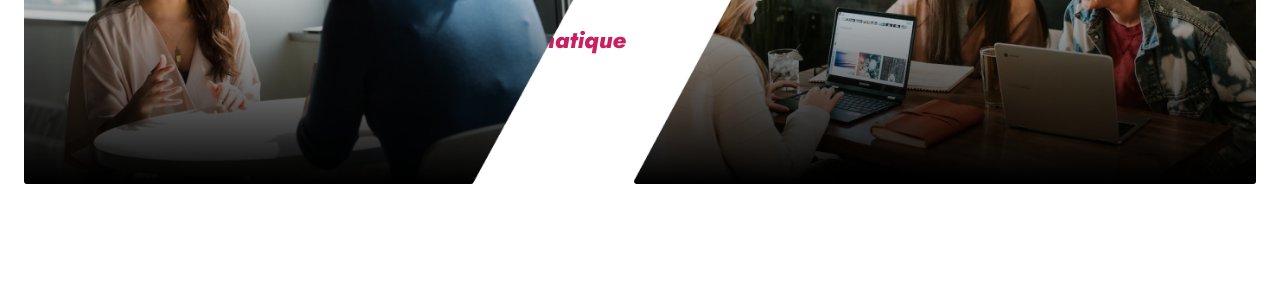
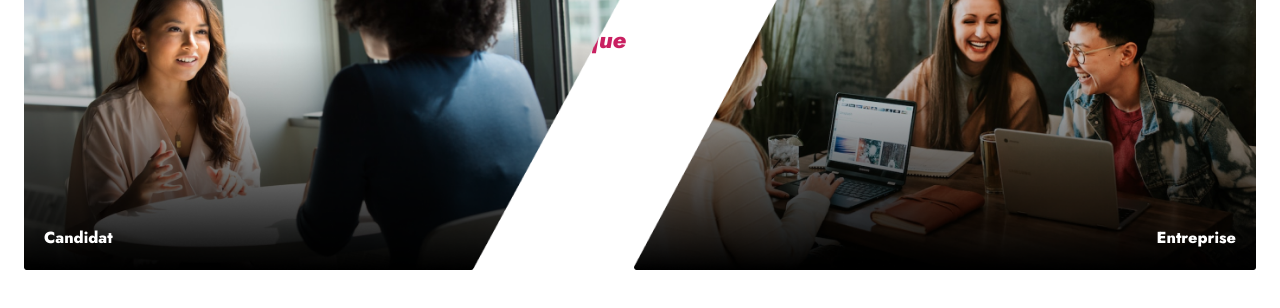
Before and after one commit to WildCodeSchool/2022-11-JS-RemoteFR-Geekrew-P3-Externatic, a React (Vite) app in the folder frontend/: page / in a window 1280 px wide. Shown: the top 308 px of the page. Built offline with nearby package versions, Linux system fonts and the light colour scheme.

Commit message:
finish style of buttons

```diff
--- a/frontend/src/components/LeftCallButton.jsx
+++ b/frontend/src/components/LeftCallButton.jsx
@@ -4,15 +4,15 @@ import candidateButton from "../assets/images/candidate-button.png";
 function LeftCallButton() {
   const navigate = useNavigate();
   return (
-    <div>
+    <div className="relative">
+      <img src={candidateButton} alt="candidate button" className="w-full" />
       <button
         onClick={() => navigate("/SignInCandidate")}
         type="button"
-        className="flex justify-start font-jost font-xs"
+        className="absolute font-jost font-xs text-white hover:text-main bottom-5 left-5 pt-10 pr-10 hover:shadow-md"
       >
-        Je suis un candidat
+        Candidat
       </button>
-      <img src={candidateButton} alt="backcloud" className="" />
     </div>
   );
 }
--- a/frontend/src/components/RightCallButton.jsx
+++ b/frontend/src/components/RightCallButton.jsx
@@ -4,15 +4,15 @@ import companyButton from "../assets/images/company-button.png";
 function RightCallButton() {
   const navigate = useNavigate();
   return (
-    <div>
+    <div className="relative">
+      <img src={companyButton} alt="company button" className="w-full" />
       <button
         onClick={() => navigate("/SignInCompany")}
         type="button"
-        className="flex justify-end font-jost font-xs"
+        className="absolute font-jost font-xs text-white hover:text-main bottom-5 right-5 pt-10 pl-10"
       >
-        Je suis une entreprise
+        Entreprise
       </button>
-      <img src={companyButton} alt="backcloud" className="" />
     </div>
   );
 }
--- a/frontend/src/pages/Home.jsx
+++ b/frontend/src/pages/Home.jsx
@@ -8,7 +8,7 @@ function Home() {
         Nous cassons les codes du recrutement
         <span className="italic text-main"> informatique</span>
       </h1>
-      <div className="flex justify-between items-end font-extrabold h-32">
+      <div className="flex justify-between items-center font-extrabold h-32">
         <LeftCallButton />
         <RightCallButton />
       </div>
```
